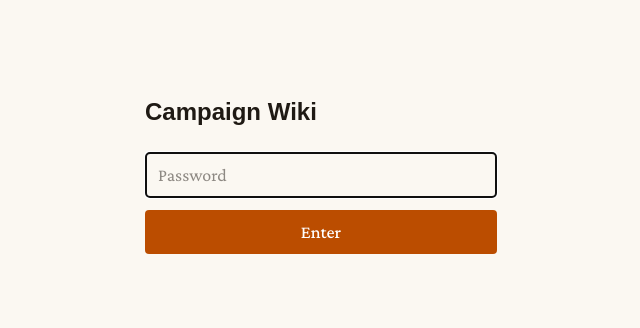
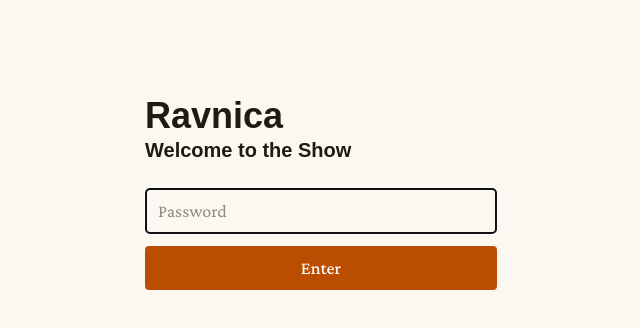
Before and after one commit to ray-cw/wiki-app, a Next.js app: page /login in a window 1280 px wide. Shown: the top 328 px of the page, without its empty margins (319-959 px from the left). Built offline with nearby package versions, Linux system fonts and the light colour scheme; no server answers; a web font is replaced by a local one.

Commit message:
Use the campaign name for the tab title and login page
Co-Authored-By: Claude Opus 5.5 <noreply@anthropic.com>

```diff
--- a/app/layout.tsx
+++ b/app/layout.tsx
@@ -6,7 +6,7 @@ import { beleren, crimsonPro, scalySans } from "./fonts";
 import "./globals.css";
 
 export const metadata: Metadata = {
-  title: "Campaign Wiki",
+  title: "Ravnica: Welcome to the Show",
   robots: { index: false, follow: false },
 };
 
--- a/app/login/page.tsx
+++ b/app/login/page.tsx
@@ -6,7 +6,10 @@ export default async function LoginPage() {
   if (await getRole()) redirect("/");
   return (
     <main className="mx-auto mt-24 w-full max-w-sm px-4">
-      <h1 className="mb-6 text-2xl">Campaign Wiki</h1>
+      <h1 className="mb-6 leading-tight">
+        <span className="block text-4xl">Ravnica</span>
+        <span className="block text-xl">Welcome to the Show</span>
+      </h1>
       <LoginForm />
     </main>
   );
```
